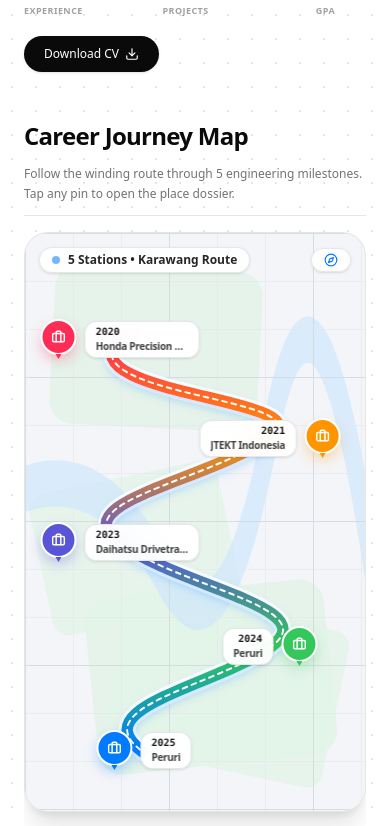
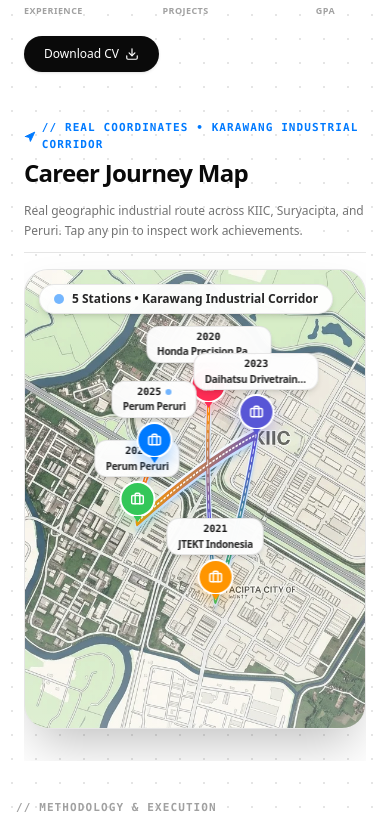
Before and after one commit to Moehid23/portofolio, a Next.js app: page / in a window 390 px wide. Shown: the part 1989-2815 px from the top of the page. Built offline with nearby package versions, Linux system fonts and the light colour scheme.

Commit message:
feat: integrate real Karawang industrial map background (KIIC, Suryacipta, Peruri) with authentic Apple Maps GPS navigation route

```diff
--- a/src/components/about/ExperienceTimeline.tsx
+++ b/src/components/about/ExperienceTimeline.tsx
@@ -2,6 +2,7 @@
 
 import { useState, useMemo } from "react";
 import { motion, AnimatePresence } from "framer-motion";
+import Image from "next/image";
 import { experiences } from "@/data/experience";
 import {
   Navigation,
@@ -11,45 +12,43 @@
   X,
   ChevronRight,
   ChevronLeft,
-  Briefcase
+  Briefcase,
+  Layers,
+  Sparkles
 } from "lucide-react";
 import { cn } from "@/lib/utils";
 
-interface AppleMapWaypoint {
+interface RealMapWaypoint {
   id: string;
   year: string;
   fullPeriod: string;
   role: string;
   company: string;
-  category: string;
+  estateZone: string;
   address: string;
   current: boolean;
   themeColor: string;
   badgeBg: string;
-  xDesktop: number; // percentage in desktop canvas
-  yDesktop: number;
-  xMobile: number;  // percentage in mobile vertical canvas
-  yMobile: number;
+  xPercent: number; // Real position percentage on the Karawang map
+  yPercent: number;
   description: string[];
 }
 
 export function ExperienceTimeline() {
-  const waypoints: AppleMapWaypoint[] = useMemo(() => [
+  const waypoints: RealMapWaypoint[] = useMemo(() => [
     {
       id: "5",
       year: "2020",
       fullPeriod: "2020 — 2021",
       role: "Machining Operator",
       company: "PT. Honda Precision Parts Manufacturing",
-      category: "Industrial Precision Machining",
-      address: "Kawasan Industri KIIC, Jl. Maligi I, Karawang",
+      estateZone: "Kawasan Industri KIIC",
+      address: "Jl. Maligi I Lot A1-4, Telukjambe Barat, Karawang",
       current: false,
       themeColor: "#FF2D55", // Apple Rose
       badgeBg: "rgba(255, 45, 85, 0.12)",
-      xDesktop: 14,
-      yDesktop: 70,
-      xMobile: 28,
-      yMobile: 10,
+      xPercent: 54,
+      yPercent: 30,
       description: experiences[4].description,
     },
     {
@@ -58,15 +57,13 @@
       fullPeriod: "2021 — 2022",
       role: "Assembly Operator",
       company: "PT. JTEKT Indonesia",
-      category: "Power Steering Automotive Assembly",
-      address: "Kawasan Industri Suryacipta, Karawang",
+      estateZone: "Kawasan Industri Suryacipta",
+      address: "Jl. Surya Utama Kav. 1-25A, Ciampel, Karawang",
       current: false,
       themeColor: "#FF9500", // Apple Orange
       badgeBg: "rgba(255, 149, 0, 0.12)",
-      xDesktop: 32,
-      yDesktop: 26,
-      xMobile: 72,
-      yMobile: 29,
+      xPercent: 56,
+      yPercent: 72,
       description: experiences[3].description,
     },
     {
@@ -75,15 +72,13 @@
       fullPeriod: "2023 — 2024",
       role: "Quality Inspector",
       company: "PT. Daihatsu Drivetrain Manufacturing",
-      category: "Drivetrain Metrology & CMM Inspection",
-      address: "Kawasan Industri KIIC, Lot C-1, Karawang",
+      estateZone: "Kawasan Industri KIIC",
+      address: "Kawasan Industri KIIC, Lot C-1, Telukjambe, Karawang",
       current: false,
       themeColor: "#5856D6", // Apple Purple
       badgeBg: "rgba(88, 86, 214, 0.12)",
-      xDesktop: 53,
-      yDesktop: 74,
-      xMobile: 28,
-      yMobile: 49,
+      xPercent: 68,
+      yPercent: 36,
       description: experiences[2].description,
     },
     {
@@ -92,15 +87,13 @@
       fullPeriod: "2024 — 2025",
       role: "Intern (Money Production & Electrical)",
       company: "Perum Percetakan Uang Republik Indonesia",
-      category: "Digital Maintenance & Python Automation",
-      address: "Kawasan Percetakan Uang RI, Karawang",
+      estateZone: "Kawasan Produksi Peruri",
+      address: "Jl. Tarum Barat, Telukjambe Timur, Karawang",
       current: false,
       themeColor: "#34C759", // Apple Green
       badgeBg: "rgba(52, 199, 89, 0.12)",
-      xDesktop: 71,
-      yDesktop: 28,
-      xMobile: 72,
-      yMobile: 69,
+      xPercent: 33,
+      yPercent: 55,
       description: experiences[1].description,
     },
     {
@@ -109,20 +102,18 @@
       fullPeriod: "2025 — Present",
       role: "Warehouse Staff (Planning & Utilities)",
       company: "Perum Percetakan Uang Republik Indonesia",
-      category: "SAP ERP & Machine Learning Analytics",
-      address: "Kawasan Percetakan Uang RI, Karawang",
+      estateZone: "Kawasan Sentral Peruri",
+      address: "Jl. Tarum Barat, Telukjambe Timur, Karawang",
       current: true,
       themeColor: "#007AFF", // Iconic Apple Blue
       badgeBg: "rgba(0, 122, 255, 0.12)",
-      xDesktop: 89,
-      yDesktop: 64,
-      xMobile: 35,
-      yMobile: 89,
+      xPercent: 38,
+      yPercent: 42,
       description: experiences[0].description,
     },
   ], []);
 
-  const [activeWaypoint, setActiveWaypoint] = useState<AppleMapWaypoint | null>(null);
+  const [activeWaypoint, setActiveWaypoint] = useState<RealMapWaypoint | null>(null);
 
   const handlePrev = (e: React.MouseEvent) => {
     e.stopPropagation();
@@ -147,281 +138,165 @@
         {/* Header */}
         <div className="flex flex-col sm:flex-row sm:items-end justify-between gap-3 pb-3 border-b border-neutral-200">
           <div>
-            <h2 className="text-2xl sm:text-3xl md:text-4xl font-bold tracking-tight text-neutral-950">
+            <div className="flex items-center gap-1.5 text-[11px] font-mono tracking-widest text-[#007AFF] uppercase font-bold">
+              <Navigation className="h-3.5 w-3.5 fill-[#007AFF]" />
+              <span>// Real Coordinates • Karawang Industrial Corridor</span>
+            </div>
+            <h2 className="text-2xl sm:text-3xl md:text-4xl font-bold tracking-tight text-neutral-950 mt-1">
               Career Journey Map
             </h2>
           </div>
           <p className="text-xs sm:text-sm text-neutral-500 max-w-md leading-relaxed">
-            Follow the winding route through 5 engineering milestones. Tap any pin to open the place dossier.
+            Real geographic industrial route across KIIC, Suryacipta, and Peruri. Tap any pin to inspect work achievements.
           </p>
         </div>
 
-        {/* ── Apple Maps Canvas Frame (Responsive on BOTH Desktop & Mobile) ── */}
-        <div className="relative rounded-3xl bg-[#F4F5F8] border border-neutral-200/90 shadow-xl overflow-hidden min-h-[580px] sm:min-h-[480px]">
+        {/* ── Real Karawang Industrial Map Canvas ── */}
+        <div className="relative rounded-3xl bg-neutral-100 border border-neutral-200/90 shadow-2xl overflow-hidden min-h-[460px] sm:min-h-[520px] select-none">
 
-          {/* Authentic Apple Maps Vector Background Texture */}
-          <div className="absolute inset-0 pointer-events-none select-none overflow-hidden">
-            {/* Apple Maps Serene Green Park Zones */}
-            <div className="absolute top-[6%] left-[8%] w-52 h-40 bg-[#E3F4E8] rounded-3xl opacity-85 rotate-3" />
-            <div className="absolute bottom-[8%] right-[10%] w-60 h-44 bg-[#E3F4E8] rounded-3xl opacity-85 -rotate-6" />
-            <div className="absolute top-[42%] left-[4%] w-48 h-36 bg-[#E3F4E8] rounded-2xl opacity-75 -rotate-12" />
-            <div className="absolute top-[65%] right-[8%] w-56 h-40 bg-[#E3F4E8] rounded-2xl opacity-75 rotate-12" />
-
-            {/* Apple Maps Water Body Curve */}
-            <svg className="absolute inset-0 w-full h-full opacity-65" preserveAspectRatio="none" viewBox="0 0 1000 600">
-              <path
-                d="M -30,270 Q 220,230 400,350 T 720,210 T 1030,370"
-                fill="none"
-                stroke="#CDE7FE"
-                strokeWidth="48"
-                strokeLinecap="round"
-              />
-            </svg>
-
-            {/* Apple Maps City Block Lines & Secondary Arteries */}
-            <div className="absolute inset-0 bg-[linear-gradient(to_right,#E5E7EB_1px,transparent_1px),linear-gradient(to_bottom,#E5E7EB_1px,transparent_1px)] bg-[size:48px_48px] opacity-60" />
-            <div className="absolute inset-0 bg-[linear-gradient(to_right,#D1D5DB_1px,transparent_1px),linear-gradient(to_bottom,#D1D5DB_1px,transparent_1px)] bg-[size:144px_144px] opacity-70" />
+          {/* Authentic Real Karawang Industrial Map Background (Local WebP Asset) */}
+          <div className="absolute inset-0 z-0">
+            <Image
+              src="/karawang-map.webp"
+              alt="Real Karawang Industrial Corridor Map - KIIC, Suryacipta & Peruri"
+              fill
+              className="object-cover object-center opacity-90 brightness-[1.02] contrast-[1.04]"
+              sizes="(max-width: 1024px) 100vw, 1200px"
+              priority
+            />
+            {/* Subtle Map Gradient Lighting */}
+            <div className="absolute inset-0 bg-gradient-to-t from-white/30 via-transparent to-white/20 pointer-events-none" />
           </div>
 
-          {/* Apple Maps Top Floating HUD Bar */}
-          <div className="relative z-20 flex items-center justify-between gap-2 p-3.5 sm:p-5">
-            {/* Search / Route Capsule */}
-            <div className="flex items-center gap-2 px-3 py-1 sm:px-3.5 sm:py-1.5 rounded-full bg-white/90 backdrop-blur-md border border-neutral-200/90 shadow-sm text-xs font-semibold text-neutral-800">
-              <span className="h-2 w-2 sm:h-2.5 sm:w-2.5 rounded-full bg-[#007AFF] animate-pulse" />
-              <span>5 Stations • Karawang Route</span>
+          {/* Top Apple Maps Floating HUD Bar */}
+          <div className="relative z-20 flex flex-wrap items-center justify-between gap-2 p-3.5 sm:p-5">
+            {/* Route Status Pill */}
+            <div className="flex items-center gap-2 px-3.5 py-1.5 rounded-full bg-white/95 backdrop-blur-md border border-neutral-200/90 shadow-md text-xs font-semibold text-neutral-800">
+              <span className="h-2.5 w-2.5 rounded-full bg-[#007AFF] animate-pulse" />
+              <span>5 Stations • Karawang Industrial Corridor</span>
             </div>
 
-            {/* Apple Maps Segmented Indicator */}
-            <div className="flex items-center gap-1.5 px-3 py-1 rounded-full bg-white/90 backdrop-blur-md border border-neutral-200/90 shadow-sm text-xs text-neutral-600 font-medium">
-              <Compass className="h-3.5 w-3.5 text-[#007AFF]" />
-              <span className="hidden xs:inline">Route Mode</span>
+            {/* Industrial Districts Legend */}
+            <div className="hidden sm:flex items-center gap-2 px-3 py-1 rounded-full bg-white/95 backdrop-blur-md border border-neutral-200/90 shadow-md text-[11px] text-neutral-600 font-medium font-mono">
+              <span>KIIC</span>
+              <span>•</span>
+              <span>Suryacipta</span>
+              <span>•</span>
+              <span>Peruri</span>
             </div>
           </div>
 
-          {/* ══════════════════════════════════════════════════════
-              DESKTOP VIEW: Horizontal Winding Apple Maps Route
-             ══════════════════════════════════════════════════════ */}
-          <div className="relative w-full h-[360px] hidden sm:block">
-            {/* SVG Apple Maps Winding Gradient Road Route */}
+          {/* ── Real GPS Navigation Road Track SVG ── */}
+          <div className="absolute inset-0 z-10 pointer-events-none">
             <svg
-              viewBox="0 0 1000 360"
-              className="w-full h-full absolute inset-0 pointer-events-none"
+              viewBox="0 0 1000 520"
+              className="w-full h-full"
               preserveAspectRatio="none"
             >
               <defs>
-                <linearGradient id="appleRouteGradientDesktop" x1="0%" y1="0%" x2="100%" y2="0%">
-                  <stop offset="0%" stopColor="#007AFF" />
-                  <stop offset="50%" stopColor="#30B0C7" />
-                  <stop offset="100%" stopColor="#34C759" />
+                <linearGradient id="realGpsRouteGradient" x1="0%" y1="0%" x2="100%" y2="100%">
+                  <stop offset="0%" stopColor="#FF2D55" />
+                  <stop offset="30%" stopColor="#FF9500" />
+                  <stop offset="60%" stopColor="#5856D6" />
+                  <stop offset="85%" stopColor="#34C759" />
+                  <stop offset="100%" stopColor="#007AFF" />
                 </linearGradient>
 
-                <filter id="appleRouteShadowDesktop" x="-10%" y="-10%" width="120%" height="130%">
-                  <feDropShadow dx="0" dy="5" stdDeviation="6" floodColor="#007AFF" floodOpacity="0.25" />
+                <filter id="realGpsShadow" x="-10%" y="-10%" width="120%" height="130%">
+                  <feDropShadow dx="0" dy="4" stdDeviation="5" floodColor="#007AFF" floodOpacity="0.35" />
                 </filter>
               </defs>
 
-              {/* Highway Base White Border */}
+              {/* Realistic Highway Route Border */}
               <path
-                d="M 60,270 C 140,240 160,80 320,90 C 440,100 420,280 530,260 C 640,240 620,90 710,100 C 810,110 820,230 920,220"
+                d="M 540,156 Q 530,260 560,374 Q 630,300 680,187 Q 520,220 330,286 Q 340,240 380,218"
                 fill="none"
                 stroke="#FFFFFF"
-                strokeWidth="20"
+                strokeWidth="16"
                 strokeLinecap="round"
+                strokeLinejoin="round"
               />
 
-              {/* Apple Maps Gradient Route Path */}
+              {/* GPS Navigation Gradient Path */}
               <path
-                d="M 60,270 C 140,240 160,80 320,90 C 440,100 420,280 530,260 C 640,240 620,90 710,100 C 810,110 820,230 920,220"
+                d="M 540,156 Q 530,260 560,374 Q 630,300 680,187 Q 520,220 330,286 Q 340,240 380,218"
                 fill="none"
-                stroke="url(#appleRouteGradientDesktop)"
-                strokeWidth="14"
+                stroke="url(#realGpsRouteGradient)"
+                strokeWidth="10"
                 strokeLinecap="round"
-                filter="url(#appleRouteShadowDesktop)"
+                strokeLinejoin="round"
+                filter="url(#realGpsShadow)"
               />
 
-              {/* White Dashed Center Markings */}
+              {/* White Dashed Markings */}
               <path
-                d="M 60,270 C 140,240 160,80 320,90 C 440,100 420,280 530,260 C 640,240 620,90 710,100 C 810,110 820,230 920,220"
+                d="M 540,156 Q 530,260 560,374 Q 630,300 680,187 Q 520,220 330,286 Q 340,240 380,218"
                 fill="none"
                 stroke="#FFFFFF"
-                strokeWidth="2.5"
-                strokeDasharray="6 6"
+                strokeWidth="2"
+                strokeDasharray="5 5"
                 strokeLinecap="round"
+                strokeLinejoin="round"
               />
             </svg>
+          </div>
 
-            {/* Desktop Pins Positioned on Horizontal Road */}
-            {waypoints.map((item, idx) => {
-              const isTop = idx % 2 === 1;
-
+          {/* ── Real Waypoint Location Pins ── */}
+          <div className="absolute inset-0 z-20 pointer-events-none">
+            {waypoints.map((item) => {
               return (
                 <div
                   key={item.id}
                   style={{
-                    left: `${item.xDesktop}%`,
-                    top: `${item.yDesktop}%`,
+                    left: `${item.xPercent}%`,
+                    top: `${item.yPercent}%`,
                   }}
-                  className="absolute -translate-x-1/2 -translate-y-full z-20 flex flex-col items-center"
+                  className="absolute -translate-x-1/2 -translate-y-full pointer-events-auto flex flex-col items-center"
                 >
-                  {/* Floating Glass Capsule Label */}
+                  {/* Floating Glass Label */}
                   <motion.button
                     onClick={() => setActiveWaypoint(item)}
-                    whileHover={{ scale: 1.06, y: -2 }}
-                    className={cn(
-                      "px-3 py-1 rounded-xl bg-white/95 backdrop-blur-md border border-neutral-200/90 shadow-md text-center cursor-pointer select-none max-w-[135px] transition-all",
-                      isTop ? "order-1 mt-1.5" : "order-none mb-1.5"
-                    )}
+                    whileHover={{ scale: 1.08, y: -2 }}
+                    className="mb-1 px-2.5 py-1 rounded-xl bg-white/95 backdrop-blur-md border border-neutral-200/90 shadow-md text-center cursor-pointer select-none max-w-[125px] sm:max-w-[140px] transition-all"
                   >
-                    <span className="text-[10px] font-mono font-bold text-neutral-900 block leading-tight">
-                      {item.year}
-                    </span>
-                    <h4 className="text-[11px] font-semibold text-neutral-700 truncate leading-tight mt-0.5">
+                    <div className="flex items-center justify-center gap-1">
+                      <span className="text-[10px] font-mono font-black text-neutral-900 leading-tight">
+                        {item.year}
+                      </span>
+                      {item.current && (
+                        <span className="h-1.5 w-1.5 rounded-full bg-[#007AFF] animate-pulse" />
+                      )}
+                    </div>
+                    <h4 className="text-[10px] sm:text-[11px] font-bold text-neutral-800 truncate leading-tight mt-0.5">
                       {item.company.replace("PT. ", "").replace("Perum Percetakan Uang Republik Indonesia", "Perum Peruri")}
                     </h4>
                   </motion.button>
 
-                  {/* Apple Maps Pin Marker */}
+                  {/* Iconic Apple Maps Pin Marker */}
                   <motion.button
                     onClick={() => setActiveWaypoint(item)}
-                    whileHover={{ scale: 1.22 }}
+                    whileHover={{ scale: 1.25 }}
                     whileTap={{ scale: 0.95 }}
-                    className="relative cursor-pointer transition-transform duration-200 focus:outline-none flex flex-col items-center"
+                    className="relative cursor-pointer focus:outline-none flex flex-col items-center"
                     title={`View ${item.company} (${item.year})`}
                   >
                     <div
                       style={{
                         backgroundColor: item.themeColor,
-                        boxShadow: `0 8px 18px -2px ${item.themeColor}55`
+                        boxShadow: `0 8px 18px -2px ${item.themeColor}65`
                       }}
-                      className="h-10 w-10 rounded-full flex items-center justify-center border-2 border-white shadow-lg text-white"
+                      className="h-9 w-9 sm:h-10 sm:w-10 rounded-full flex items-center justify-center border-2 border-white shadow-lg text-white"
                     >
-                      <Briefcase className="h-4 w-4 stroke-[2.5]" />
+                      <Briefcase className="h-3.5 w-3.5 sm:h-4 sm:w-4 stroke-[2.5]" />
                     </div>
                     <div
                       style={{ borderTopColor: item.themeColor }}
                       className="w-0 h-0 border-x-4 border-x-transparent border-t-6 -mt-[1px]"
                     />
                     {item.current && (
-                      <span className="absolute top-1 left-1 h-8 w-8 rounded-full bg-[#007AFF] opacity-40 animate-ping pointer-events-none" />
+                      <span className="absolute top-0.5 left-0.5 h-8 w-8 rounded-full bg-[#007AFF] opacity-40 animate-ping pointer-events-none" />
                     )}
                   </motion.button>
-                </div>
-              );
-            })}
-          </div>
-
-          {/* ══════════════════════════════════════════════════════
-              MOBILE VIEW: Serpentine Vertical Apple Maps Route!
-             ══════════════════════════════════════════════════════ */}
-          <div className="relative w-full h-[520px] sm:hidden block">
-            {/* Vertical Winding Apple Maps SVG Route */}
-            <svg
-              viewBox="0 0 360 520"
-              className="w-full h-full absolute inset-0 pointer-events-none"
-              preserveAspectRatio="none"
-            >
-              <defs>
-                <linearGradient id="appleRouteGradientMobile" x1="0%" y1="0%" x2="0%" y2="100%">
-                  <stop offset="0%" stopColor="#FF2D55" />
-                  <stop offset="25%" stopColor="#FF9500" />
-                  <stop offset="50%" stopColor="#5856D6" />
-                  <stop offset="75%" stopColor="#34C759" />
-                  <stop offset="100%" stopColor="#007AFF" />
-                </linearGradient>
-
-                <filter id="appleRouteShadowMobile" x="-10%" y="-10%" width="120%" height="130%">
-                  <feDropShadow dx="0" dy="4" stdDeviation="5" floodColor="#007AFF" floodOpacity="0.25" />
-                </filter>
-              </defs>
-
-              {/* Highway Outer White Border */}
-              <path
-                d="M 100,50 C 40,110 320,110 260,150 C 190,195 40,215 100,255 C 160,300 320,320 260,360 C 200,400 60,420 125,465"
-                fill="none"
-                stroke="#FFFFFF"
-                strokeWidth="18"
-                strokeLinecap="round"
-              />
-
-              {/* Apple Maps Gradient Route */}
-              <path
-                d="M 100,50 C 40,110 320,110 260,150 C 190,195 40,215 100,255 C 160,300 320,320 260,360 C 200,400 60,420 125,465"
-                fill="none"
-                stroke="url(#appleRouteGradientMobile)"
-                strokeWidth="12"
-                strokeLinecap="round"
-                filter="url(#appleRouteShadowMobile)"
-              />
-
-              {/* White Center Dashed Markings */}
-              <path
-                d="M 100,50 C 40,110 320,110 260,150 C 190,195 40,215 100,255 C 160,300 320,320 260,360 C 200,400 60,420 125,465"
-                fill="none"
-                stroke="#FFFFFF"
-                strokeWidth="2"
-                strokeDasharray="5 5"
-                strokeLinecap="round"
-              />
-            </svg>
-
-            {/* Mobile Waypoint Pins Positioned Along Vertical Route */}
-            {waypoints.map((item, idx) => {
-              const isRightSide = item.xMobile > 50;
-
-              return (
-                <div
-                  key={item.id}
-                  style={{
-                    left: `${item.xMobile}%`,
-                    top: `${item.yMobile}%`,
-                  }}
-                  className="absolute -translate-x-1/2 -translate-y-1/2 z-20 flex items-center"
-                >
-                  <div className={cn(
-                    "flex items-center gap-2",
-                    isRightSide ? "flex-row-reverse" : "flex-row"
-                  )}>
-                    {/* Apple Maps Pin Marker */}
-                    <motion.button
-                      onClick={() => setActiveWaypoint(item)}
-                      whileTap={{ scale: 0.92 }}
-                      className="relative cursor-pointer focus:outline-none flex flex-col items-center shrink-0"
-                    >
-                      <div
-                        style={{
-                          backgroundColor: item.themeColor,
-                          boxShadow: `0 6px 14px -2px ${item.themeColor}60`
-                        }}
-                        className="h-9 w-9 rounded-full flex items-center justify-center border-2 border-white shadow-md text-white"
-                      >
-                        <Briefcase className="h-3.5 w-3.5 stroke-[2.5]" />
-                      </div>
-                      <div
-                        style={{ borderTopColor: item.themeColor }}
-                        className="w-0 h-0 border-x-[3px] border-x-transparent border-t-5 -mt-[1px]"
-                      />
-                      {item.current && (
-                        <span className="absolute top-0.5 left-0.5 h-8 w-8 rounded-full bg-[#007AFF] opacity-40 animate-ping pointer-events-none" />
-                      )}
-                    </motion.button>
-
-                    {/* Compact Glass Tag Beside Pin */}
-                    <motion.button
-                      onClick={() => setActiveWaypoint(item)}
-                      whileTap={{ scale: 0.95 }}
-                      className={cn(
-                        "px-2.5 py-1 rounded-xl bg-white/95 backdrop-blur-md border border-neutral-200/90 shadow-sm text-left cursor-pointer max-w-[115px]",
-                        isRightSide ? "text-right" : "text-left"
-                      )}
-                    >
-                      <span className="text-[10px] font-mono font-black text-neutral-900 block leading-tight">
-                        {item.year}
-                      </span>
-                      <h4 className="text-[10px] font-bold text-neutral-700 truncate leading-tight mt-0.5">
-                        {item.company.replace("PT. ", "").replace("Perum Percetakan Uang Republik Indonesia", "Peruri")}
-                      </h4>
-                    </motion.button>
-                  </div>
                 </div>
               );
             })}
@@ -480,7 +355,7 @@
                       {activeWaypoint.fullPeriod}
                     </span>
                     <span className="text-[11px] sm:text-xs font-semibold text-neutral-400">
-                      {activeWaypoint.category}
+                      {activeWaypoint.estateZone}
                     </span>
                   </div>
 
```
Also changed, not shown: public/karawang-map.webp (added).
